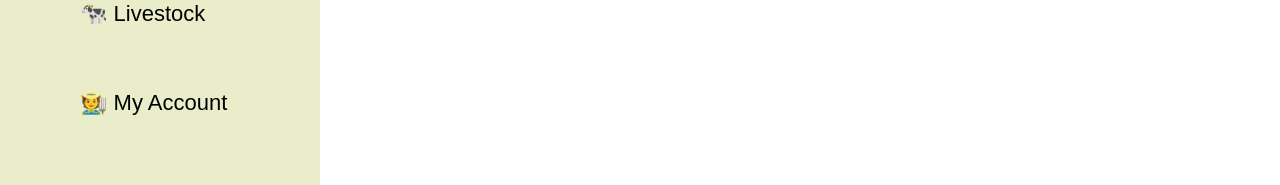
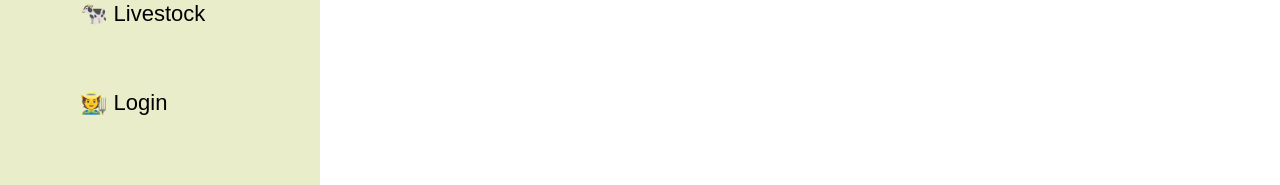
Before and after one commit to halleyd2804/CodeBrew, a React (Vite) app in the folder frontend/: page / in a window 1280 px wide. Shown: the part 515-700 px from the top of the page. Built offline with nearby package versions, Linux system fonts and the light colour scheme; what tailwindcss-motion would draw is missing.

Commit message:
Added login to sidebar

```diff
--- a/frontend/src/menus/hamburger.jsx
+++ b/frontend/src/menus/hamburger.jsx
@@ -1,6 +1,9 @@
 import "./hamburger.css";
+import {useNavigate} from "react-router-dom";
 
 const Hamburger = function () {
+    const navigate = useNavigate();
+
     return (
         <div className="hamburger-container">
             <div className="hamburger-menu-container">
@@ -10,7 +13,7 @@
                     <li>📊 Accounting</li>
                     <li>📈 Market Prices</li>
                     <li>🐄 Livestock</li>
-                    <li>🧑‍🌾 My Account</li>
+                    <li onClick={() => navigate("/Login")}>🧑‍🌾 Login</li>
                 </ul>
             </div>
         </div>
```
